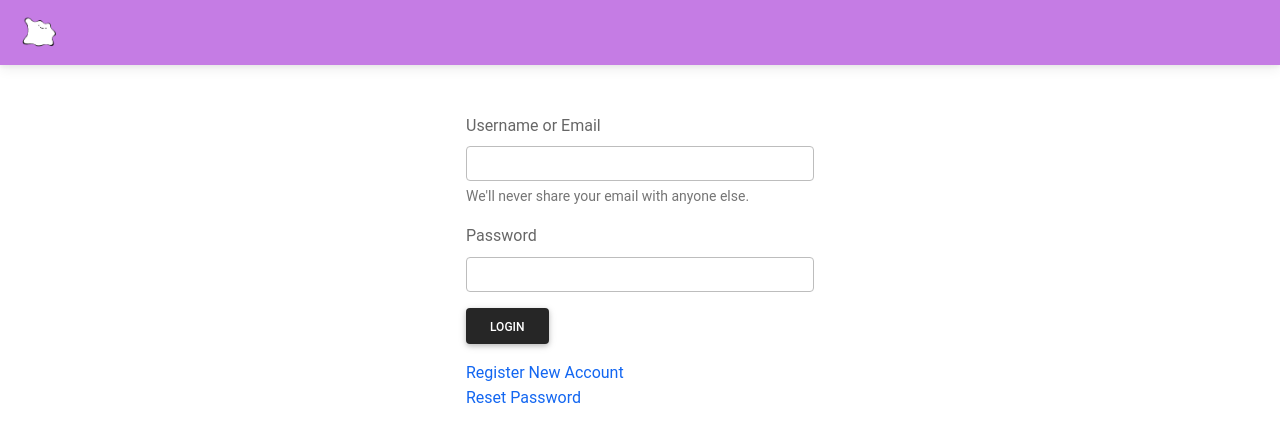
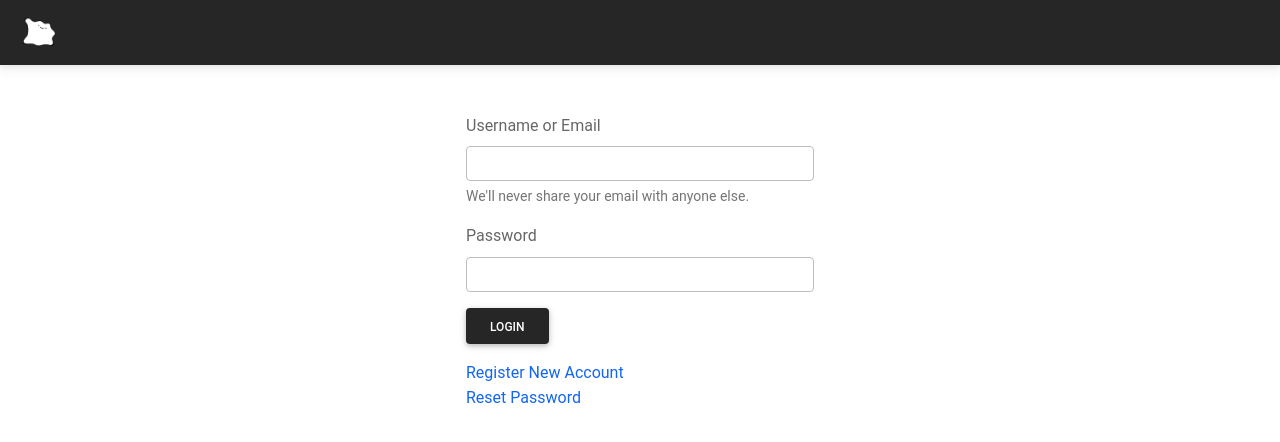
Before and after one commit to jhbnsn4/DittoSM, an Angular app in the folder project3 - Angular/: page /login in a window 1280 px wide. Shown: the top 442 px of the page. Built offline with nearby package versions, Linux system fonts and the light colour scheme; no server answers.

Commit message:
Changed nav color to dark

```diff
--- a/project3 - Angular/src/app/app.component.html
+++ b/project3 - Angular/src/app/app.component.html
@@ -1,5 +1,5 @@
 <body>
-  <nav class="navbar navbar-expand-lg navbar-dark" style="background-color: #c57ce4;">
+  <nav class="navbar navbar-expand-lg navbar-dark bg-dark">
     <div class="container-fluid">
 
       <!-- Will appear regardless of login status -->
```
